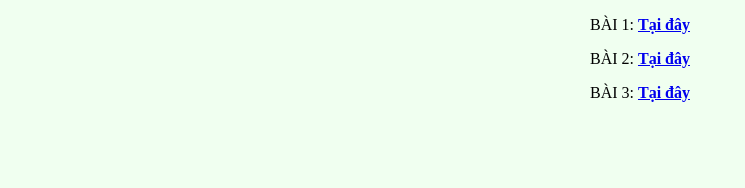
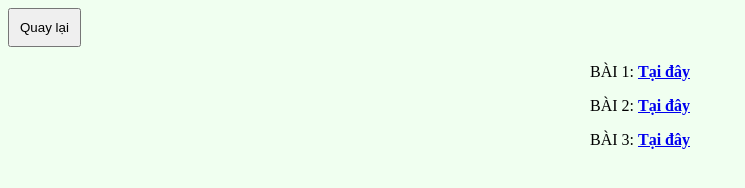
Before and after one commit to ducwuyy/bai60, a plain HTML site: page baitap/buoi7/baitapbuoi7.html in a window 1280 px wide. Shown: the whole page, without its empty margins (0-745 px from the left). Drawn offline with Linux system fonts and the light colour scheme.

Commit message:
Update baitapbuoi7.html

```diff
--- a/baitap/buoi7/baitapbuoi7.html
+++ b/baitap/buoi7/baitapbuoi7.html
@@ -16,6 +16,9 @@
     body{background-color:honeydew;}
 </style>
 <body>
+    <a href="https://ducwuyy.github.io/bai60/#home"><button style="padding: 10px;">
+        Quay lại
+    </button></a>
     <p class="b">BÀI 1: <a href="b1.html" class="c">Tại đây</a> </p>
     <p class="b">BÀI 2: <a href="b2.html" class="c">Tại đây</a></p>
     <p class="b">BÀI 3: <a href="b3.html" class="c">Tại đây</a></p>
```
